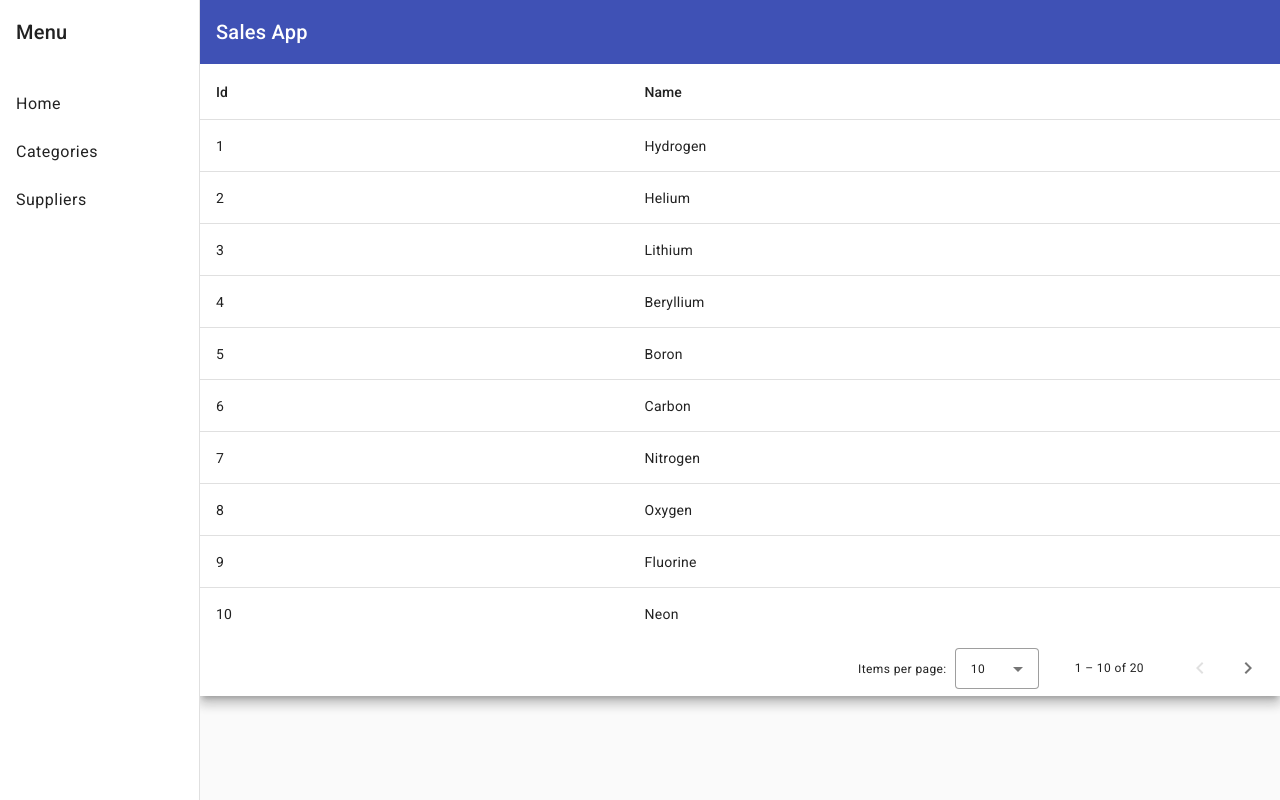
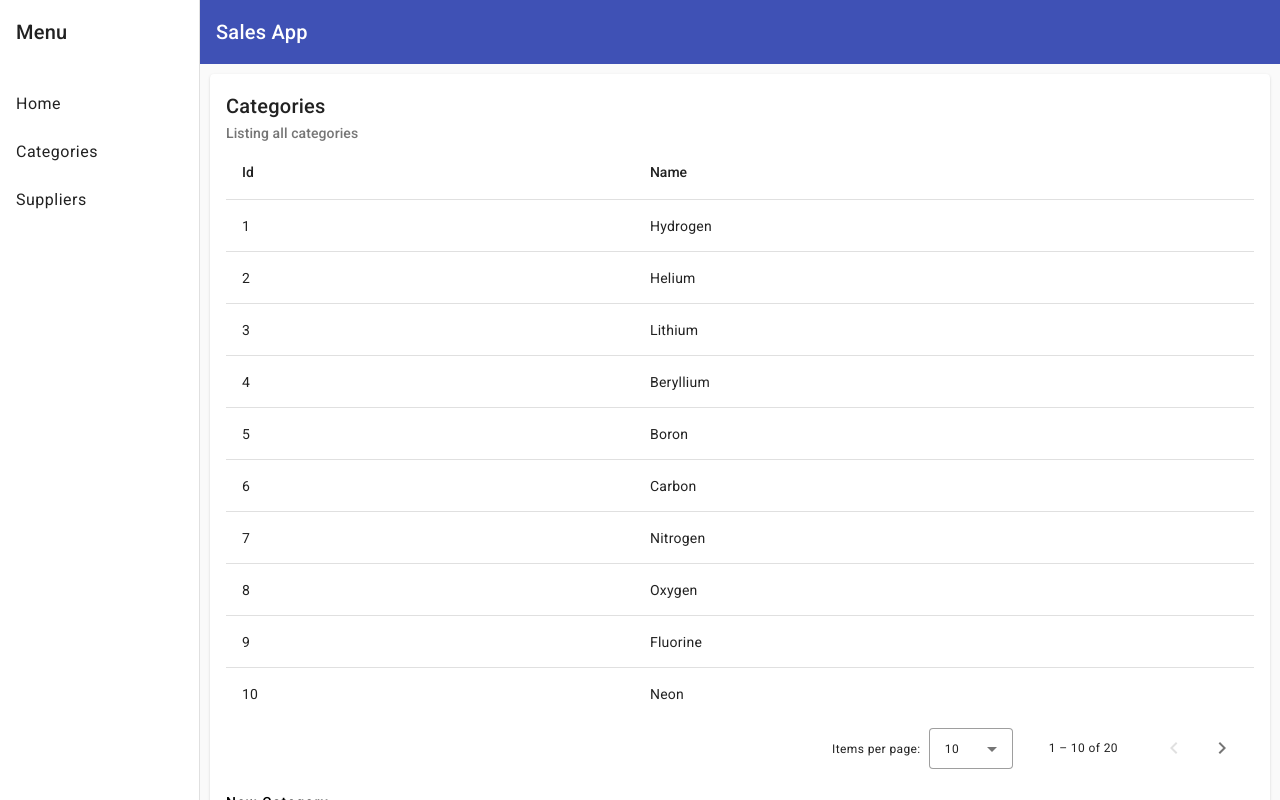
Before and after one commit to Carol254/my-sales-app, an Angular app: page /categories in a window 1280 px wide. Built offline with nearby package versions, Linux system fonts and the light colour scheme.

Commit message:
changes made to the stylng

```diff
--- a/src/app/categories/categories.component.html
+++ b/src/app/categories/categories.component.html
@@ -1,4 +1,10 @@
-<div class="mat-elevation-z8">
+<mat-card>
+  <mat-card-header>
+    <mat-card-title>Categories</mat-card-title>
+    <mat-card-subtitle>Listing all categories</mat-card-subtitle>
+  </mat-card-header>
+
+  <mat-card-content>
     <table mat-table class="full-width-table" matSort aria-label="Elements">
       <!-- Id Column -->
       <ng-container matColumnDef="id">
@@ -23,4 +29,10 @@
       [pageSizeOptions]="[5, 10, 20]"
       aria-label="Select page">
     </mat-paginator>
-</div>
+  </mat-card-content>
+
+  <mat-card-actions>
+    <button mat-button>New Category</button>
+  </mat-card-actions>
+
+</mat-card>
--- a/src/app/home/home.component.css
+++ b/src/app/home/home.component.css
@@ -15,3 +15,6 @@
   top: 0;
   z-index: 1;
 }
+.m-10 {
+  margin: 10px;
+}
--- a/src/app/home/home.component.html
+++ b/src/app/home/home.component.html
@@ -10,6 +10,7 @@
       </mat-nav-list>
     </mat-nav-list>
   </mat-sidenav>
+
   <mat-sidenav-content>
     <mat-toolbar color="primary">
       @if (isHandset$ | async) {
@@ -24,6 +25,8 @@
       <span>Sales App</span>
     </mat-toolbar>
     <!-- Add Content Here -->
-    <router-outlet></router-outlet>
+    <div class="m-10">
+      <router-outlet></router-outlet>
+    </div>
   </mat-sidenav-content>
 </mat-sidenav-container>
```
Also changed, not shown: src/app/categories/categories.component.ts (+11 -1 lines). Lines whose indentation alone changed are shown as unchanged.
